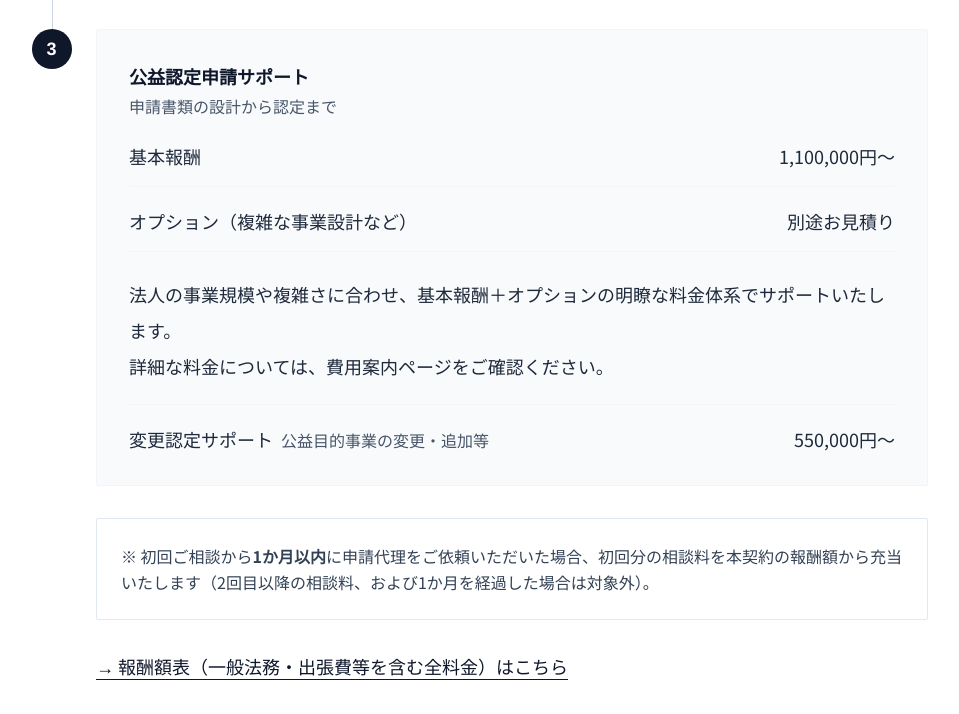
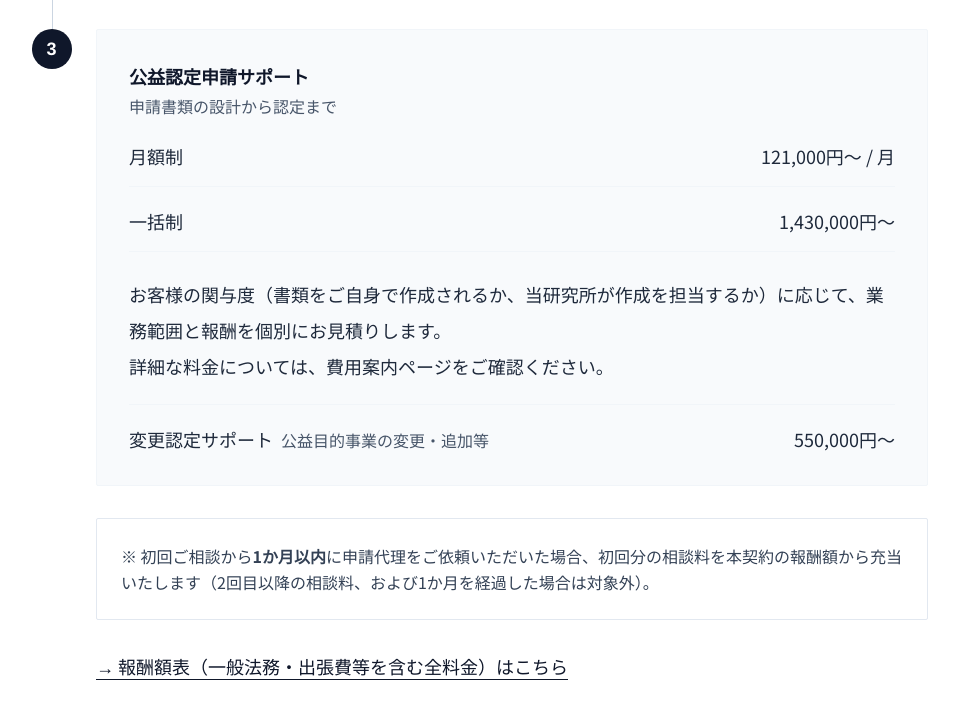
Before and after one commit to sky621tyo/atsumi-hiroyuki.jp, a plain HTML site: page koueki.html in a window 1280 px wide. Shown: the part 5283-5997 px from the top of the page, without its empty margins (160-1119 px from the left). Drawn offline with nearby package versions, Linux system fonts and the light colour scheme.

Commit message:
fix: Restore original flexible pricing (Monthly 121,000 / Lump sum 1,430,000) instead of base-plus-options

```diff
--- a/koueki.html
+++ b/koueki.html
@@ -416,17 +416,17 @@
 
                             <div class="space-y-5 text-lg mb-6">
                                 <div class="flex flex-col md:flex-row md:justify-between border-b border-slate-100 pb-4">
-                                    <span class="font-medium text-slate-800">基本報酬</span>
-                                    <span class="text-slate-800 mt-1 md:mt-0">1,100,000円〜</span>
+                                    <span class="font-medium text-slate-800">月額制</span>
+                                    <span class="text-slate-800 mt-1 md:mt-0">121,000円〜 / 月</span>
                                 </div>
                                 <div class="flex flex-col md:flex-row md:justify-between border-b border-slate-100 pb-4">
-                                    <span class="font-medium text-slate-800">オプション（複雑な事業設計など）</span>
-                                    <span class="text-slate-800 mt-1 md:mt-0">別途お見積り</span>
+                                    <span class="font-medium text-slate-800">一括制</span>
+                                    <span class="text-slate-800 mt-1 md:mt-0">1,430,000円〜</span>
                                 </div>
                             </div>
 
                             <p class="text-lg text-slate-800 leading-loose mb-4">
-                                法人の事業規模や複雑さに合わせ、基本報酬＋オプションの明瞭な料金体系でサポートいたします。<br>
+                                お客様の関与度（書類をご自身で作成されるか、当研究所が作成を担当するか）に応じて、業務範囲と報酬を個別にお見積りします。<br>
                                 詳細な料金については、費用案内ページをご確認ください。
                             </p>
 
```
Also changed, not shown: fees.html (+3 -3 lines).
